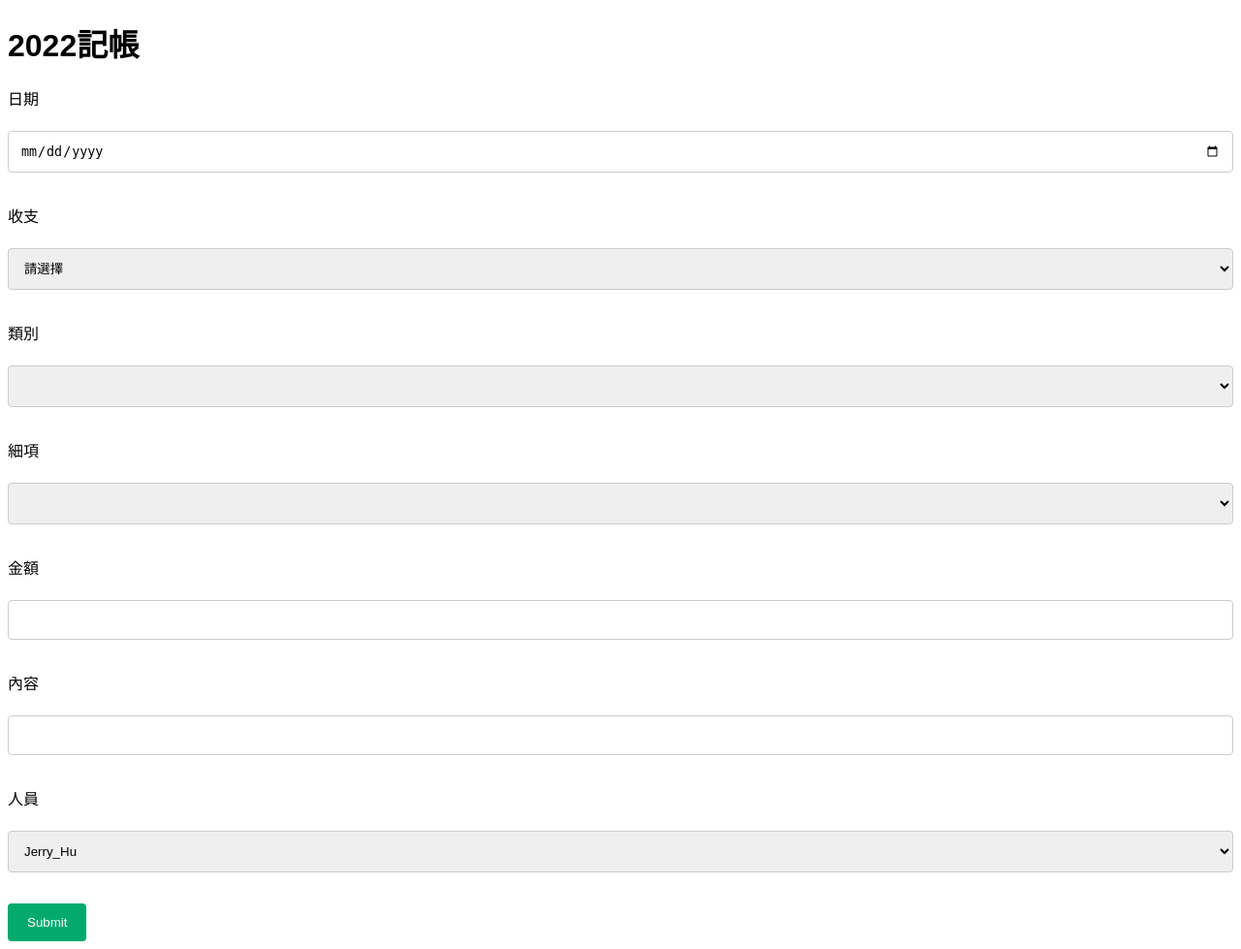
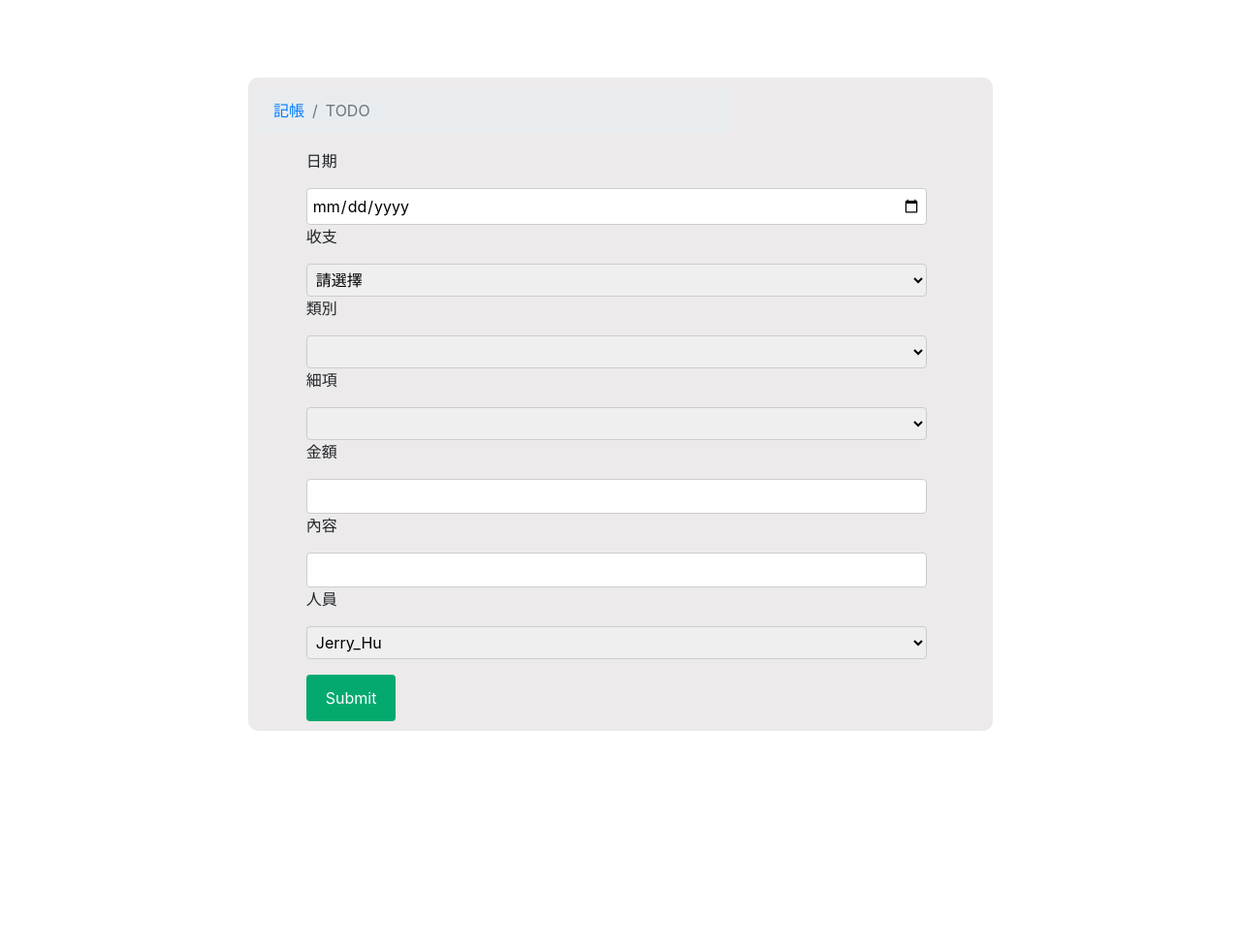
Before and after one commit to s20041205/s20041205.github.io, a PHP site: page / in a window 1280 px wide. Shown: the whole page at 97% size. After the commit the page ends 754 px from the top, so only its background shows below. Run offline with PHP 8.4, Linux system fonts and the light colour scheme; lists and menus that the app fills with data are empty.

Commit message:
layout modified

```diff
--- a/css/style.css
+++ b/css/style.css
@@ -1,14 +1,30 @@
 body {font-family: Arial, Helvetica, sans-serif;}
 * {box-sizing: border-box;}
+#header .container {
+    position: relative;
+    width: 60vw;
+    border-radius: 10px;
+    background-color: #be5f5f;
 
+    padding: 10px 10px;
+}
+#form .container {
+    position: relative;
+    top: 10vh;
+    width: 60vw;
+    border-radius: 10px;
+    background-color: #eceaea;
+
+    padding: 10px 10px;
+}
 input[type=text], input[type=date], input[type=number], select, textarea {
-width: 100%;
-padding: 12px;
+    width: 50vw;
+    padding: 5px 5px;
     border: 1px solid #ccc;
     border-radius: 4px;
     box-sizing: border-box;
-margin-top: 6px;
-margin-bottom: 16px;
+    margin-top: 0px;
+    margin-bottom: 0px;
     resize: vertical;
 }
 
@@ -23,10 +39,7 @@
 
 input[type=submit]:hover {
     background-color: #45a049;
+    padding: 7px 28px;
+    border-radius: 20px;
+    border: none;
 }
-
-.container {
-border-radius: 5px;
-background-color: #f2f2f2;
-padding: 20px;
-}
--- a/index.html
+++ b/index.html
@@ -3,12 +3,29 @@
 	<head>
 		<meta charset="UTF-8">
 		<link rel="stylesheet" href="css/style.css">
-
+		<link rel="stylesheet" href="https://stackpath.bootstrapcdn.com/bootstrap/4.3.1/css/bootstrap.min.css" integrity="sha384-ggOyR0iXCbMQv3Xipma34MD+dH/1fQ784/j6cY/iJTQUOhcWr7x9JvoRxT2MZw1T" crossorigin="anonymous">
 		<title>2022記帳</title>
 
 	</head>
 	<body>
-		<h1>2022記帳</h1>
+		<header>
+
+		</header>
+		<section id="form">
+			<div class="container">
+				<div class="row">
+					<div class="col-md-8">
+						<nav aria-label="breadcrumb">
+							<ol class="breadcrumb">
+							<li class="breadcrumb-item"><a href="#">記帳</a></li>
+							<li class="breadcrumb-item active" aria-current="page">TODO</li>
+						</ol>
+						</nav>
+					</div>
+				</div>
+				<div class="row">
+					<div class="col-md-6 offset-md-1 text-left">
+						<div class="row">
 							<form>
 								<p for="dateinput">日期</p>
 								<input type="date" id="fdate">
@@ -34,7 +51,11 @@
 								<p></p>
 								<input type="submit" value="Submit">
 							</form>
-
+						</div>
+					</div>
+				</div>
+			</div>
+		</section>
 		<script type="text/javascript">
 			var balance=['請選擇', '收入', '支出'];
 			var balanceSelect=document.getElementById("balance-list");
```
Lines whose indentation alone changed are shown as unchanged.
